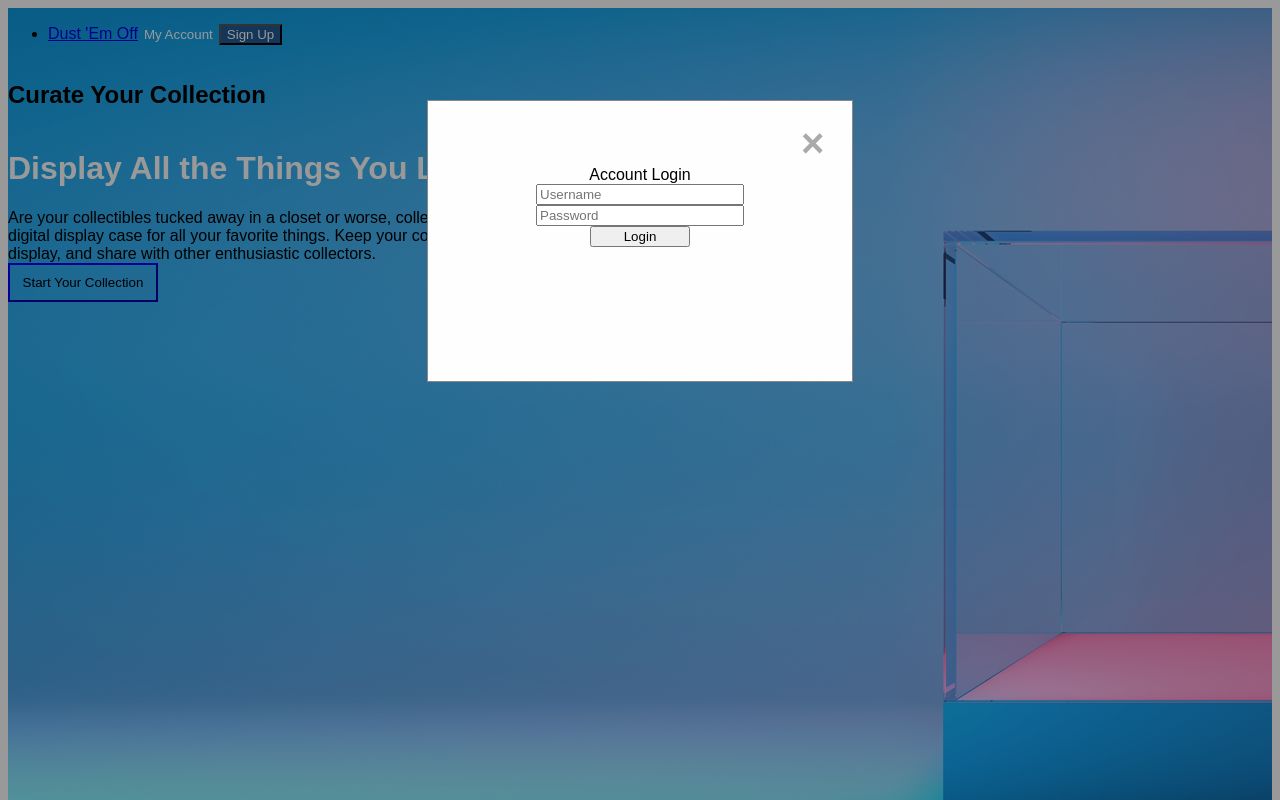
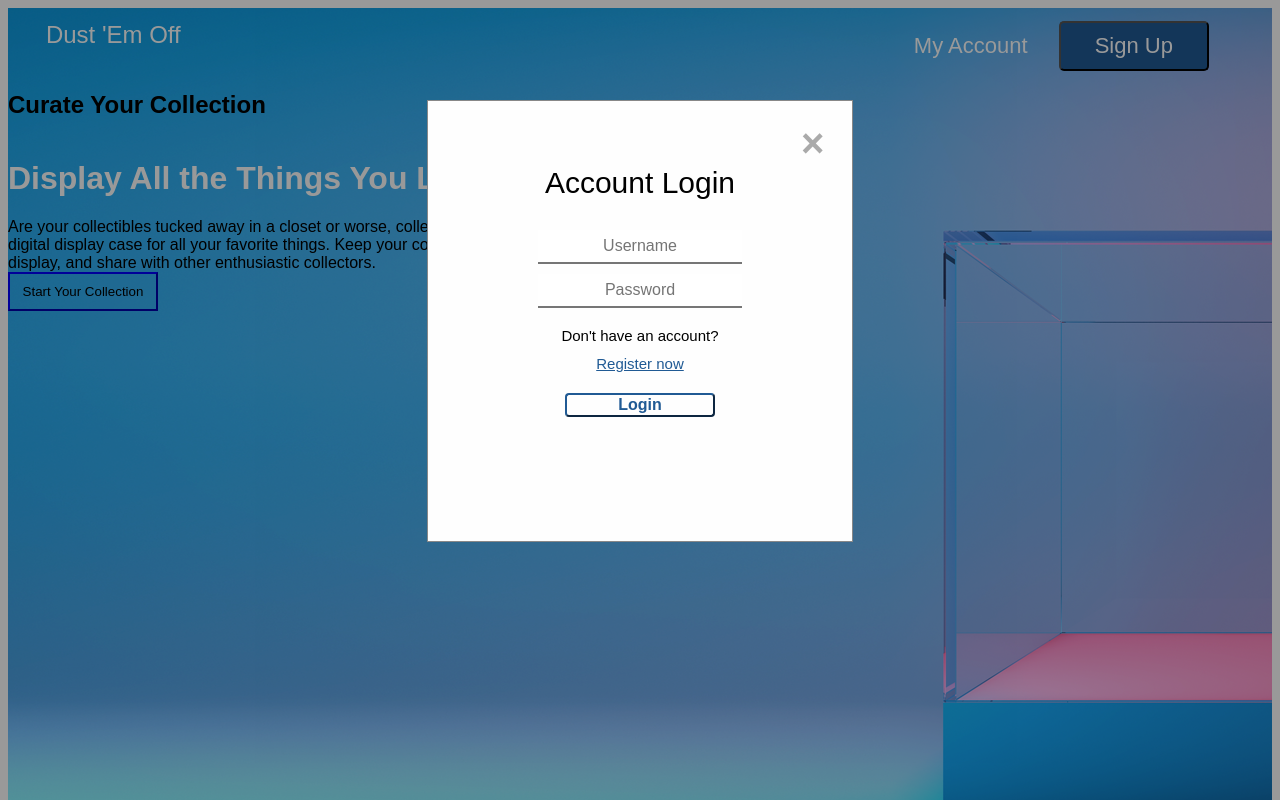
Before and after one commit to Dschulte1982/Dust-em-Off, a React (Create React App) app in the folder client/: page /landing in a window 1280 px wide. Both pictures are taken after a click on the button "My Account". Shown: the top 800 px of the page. Built offline with nearby package versions, Linux system fonts and the light colour scheme; a web font is replaced by a local one.

Commit message:
Signup structure in-place

```diff
--- a/client/src/components/LandingPage.js
+++ b/client/src/components/LandingPage.js
@@ -7,8 +7,8 @@ import NavBar from '../components/NavBar';
 export default function LandingPage(props) {
   return (
       <div id="main-content-container">
+        <nav>{NavBar()}</nav>
         <div id="main-content-body-container">
-          <nav>{NavBar()}</nav>
           <div id="main-content-background-image"></div>
           <div id="main-content-header-1"><h2>Curate Your Collection</h2></div>
           <div id="main-content-header-2"><h1>Display All the Things You Love</h1></div>
--- a/client/src/components/NavBar.js
+++ b/client/src/components/NavBar.js
@@ -9,9 +9,19 @@ export default function NavBar(props) {
         username: '',
         password: ''
     });
+
+    const [user, setUser] = useState({
+        username: '',
+        email: '',
+        firstName: '',
+        lastName: '',
+        password: ''
+    });
+
     const [submitted, setSubmitted] = useState(false);
     const {username, password} = inputs;
     const loggingIn = useSelector(state => state.auth.loggingIn)
+    // const registering = useSelector(state => state.registration.registering)
     const location = useLocation();
 
     const dispatch = useDispatch();
@@ -22,21 +32,38 @@ export default function NavBar(props) {
     }, []);
 
 
-    const openModal = (e) => {
+    const openLoginModal = (e) => {
         e.preventDefault();
-        const modal = document.getElementById("myModal");
+        const registerModal = document.getElementById("register-modal");
+        const modal = document.getElementById("login-modal");
+        registerModal.style.display = "none";
         modal.style.display = "block";
     }
 
-    const closeModal = (e) => {
+    const closeLoginModal = (e) => {
         e.preventDefault();
-        const modal = document.getElementById("myModal");
+        const modal = document.getElementById("login-modal");
+        modal.style.display = "none";
+    }
+
+    const openRegisterModal = (e) => {
+        e.preventDefault();
+        const loginModal = document.getElementById("login-modal");
+        const modal = document.getElementById("register-modal");
+        loginModal.style.display = "none";
+        modal.style.display = "block";
+    }
+
+    const closeRegisterModal = (e) => {
+        e.preventDefault();
+        const modal = document.getElementById("register-modal");
         modal.style.display = "none";
     }
 
     const handleChange = (e) => {
         const { name, value } = e.target;
         setInputs(inputs => ({ ...inputs, [name]: value }));
+        setUser(user => ({ ...user, [name]: value }));
     }
 
     const handleSubmit = (e) => {
@@ -44,29 +71,38 @@ export default function NavBar(props) {
 
         setSubmitted(true);
         if (username && password) {
-            const { from } = location.state || { from: { pathname: "/test" } };
+            const { from } = location.state || { from: { pathname: "/" } };
             dispatch(userActions.login(username, password, from))
+        }
+    }
+
+    const handleRegister = (e) => {
+        e.preventDefault();
+
+        setSubmitted(true);
+        if (user.username && user.email && user.firstName && user.lastName && user.password) {
+            console.log(user.username, user.email, user.firstName, user.lastName)
         }
     }
 
     return (
         <>
-          <ul id="landing-page-nav-list">
-            <li id="landing-page-logo">
+          <div id="landing-page-nav-list">
+            <span id="landing-page-logo">
               <NavLink to="/" activeclass="active" className="nav-bar-link">
                 Dust 'Em Off
               </NavLink>
-              <button id="landing-page-login-button" className="nav-bar-link" onClick={openModal}>
-                My Account
-              </button>
-              <button id="landing-page-signup-button" className="nav-bar-link">
-                Sign Up
-              </button>
-            </li>
-          </ul>
-          <div id="myModal" className="nav-bar-modal">
+            </span>
+            <button id="landing-page-login-button" className="nav-bar-link" onClick={openLoginModal}>
+              My Account
+            </button>
+            <button id="landing-page-signup-button" className="nav-bar-link" onClick={openRegisterModal}>
+              Sign Up
+            </button>
+          </div>
+          <div id="login-modal" className="nav-bar-modal">
             <div className="nav-bar-modal-content">
-              <div className="modal-close" onClick={closeModal}>&times;</div>
+              <div className="modal-close" onClick={closeLoginModal}>&times;</div>
               <form id="nav-bar-login-form" onSubmit={handleSubmit}>
                 <span id="login-form-header">Account Login</span>
                 <input
@@ -85,6 +121,8 @@ export default function NavBar(props) {
                  value={password}
                  onChange={handleChange}
                  />
+                <span id="register-now-header">Don't have an account?</span>
+                <button id="register-now-button" onClick={openRegisterModal}>Register now</button>
                 <button
                  id="login-form-button"
                  type="submit">
@@ -94,6 +132,62 @@ export default function NavBar(props) {
               </form>
             </div>
           </div>
+          <div id="register-modal" className="nav-bar-modal">
+            <div className="nav-bar-modal-content">
+              <div className="modal-close" onClick={closeRegisterModal}>&times;</div>
+              <form id="nav-bar-register-form" onSubmit={handleRegister}>
+                <span id="register-form-header">Register Your Account</span>
+                <input
+                  id="register-form-username"
+                  type="text"
+                  name="username"
+                  placeholder="Username"
+                  value={user.username}
+                  onChange={handleChange}
+                />
+                <input
+                  id="register-form-email"
+                  type="email"
+                  name="email"
+                  placeholder="Email"
+                  value={user.email}
+                  onChange={handleChange}
+                />
+                {/* <input
+                  id="register-form-firstname"
+                  type="text"
+                  name="firstName"
+                  placeholder="First Name"
+                  value={user.firstName}
+                  onChange={handleChange}
+                />
+                <input
+                  id="register-form-lastname"
+                  type="text"
+                  name="lastName"
+                  placeholder="Last Name"
+                  value={user.lastName}
+                  onChange={handleChange}
+                /> */}
+                <input
+                  id="register-form-password"
+                  type="password"
+                  name="password"
+                  placeholder="Password"
+                  value={user.password}
+                  onChange={handleChange}
+                />
+                <span id="login-now-header">Already registered?</span>
+                <button id="login-now-button" onClick={openLoginModal}>Login now</button>
+                <button
+                 id="register-form-button"
+                 type="submit">
+                     {loggingIn && <span className="spinner" />}
+                     Sign Up
+                 </button>
+              </form>
+            </div>
+          </div>
         </>
     )
 }
--- a/client/src/index.css
+++ b/client/src/index.css
@@ -1,22 +1,47 @@
 /* TODO Add site wide styles */
+
+a:link, a:visited {
+    text-decoration: none;
+    color: white;
+}
 
 /* Nav Bar CSS */
 
 #landing-page-nav-list {
-    /* display: flex;
-    flex-direction: column;
-    justify-content: space-between; */
+    font-family: "Montserrat", sans-serif;
+    display: flex;
+    /* flex-direction: row; */
+    justify-content: center;
+    width: 100%;
+    padding-top: 1%;
+}
+
+#landing-page-logo {
+    margin-left: 3%;
+    color: white;
+    font-family: "Monarcha", sans-serif;
+    font-size: 24px;
 }
 
 #landing-page-login-button {
     color: white;
     background: none;
     border: none;
+    font-size: 22px;
+    margin-left: auto;
+    margin-right: 2%;
 }
 
 #landing-page-signup-button {
     background-color: #205A94;
     color: white;
+    font-size: 22px;
+    margin-right: 5%;
+    border-radius: 5px;
+    width: 100%;
+    height: 50px;
+    min-height: 50px;
+    max-width: 150px;
 }
 
 /* The Modal (background) */
@@ -35,7 +60,7 @@
     background-color: rgba(0,0,0,0.4); /* Black w/ opacity */
 }
 
-  /* Modal Content */
+/* Login Modal Content */
 .nav-bar-modal-content {
     display: flex;
     flex-direction: column;
@@ -44,28 +69,84 @@
     padding: 20px;
     border: 1px solid #888;
     width: 30%;
-    height: 30%;
+    height: 400px;
 }
 
 #nav-bar-login-form {
     display: flex;
     flex-direction: column;
+    font-family: "Montserrat", sans-serif;
 }
 
 #login-form-username, #login-form-password {
     width: 100%;
+    height: 30px;
     max-width: 200px;
     align-self: center;
+    border-top: none;
+    border-left: none;
+    border-right: none;
+    margin: 10px 0px 0px 0px;
+    font-family: inherit;
+    text-align: center;
+    font-size: 16px;
+}
+
+#login-form-username:focus, #login-form-password:focus {
+    outline: none;
+}
+
+#login-form-username::placeholder, #login-form-password::placeholder {
+    text-align: center;
+    font-family: inherit;
+    padding-bottom: 15px;
 }
 
 #login-form-header {
     align-self: center;
+    font-family: "Monarcha", sans-serif;
+    font-size: 30px;
+    margin-bottom: 20px;
+}
+
+#register-now-header {
+    margin-top: 5%;
+    align-self: center;
+    font-size: 15px;
+    font-family: inherit;
+}
+
+#register-now-button {
+    align-self: center;
+    width: 100%;
+    max-width: 120px;
+    margin-top: 10px;
+    background: none;
+    border: none;
+    text-decoration: underline;
+    font-size: 15px;
+    color: #205A94;
+    font-family: inherit;
 }
 
 #login-form-button {
     width: 100%;
-      max-width: 100px;
+    max-width: 150px;
     align-self: center;
+    margin-top: 20px;
+    background: none;
+    color: #205A94;
+    border-color: #205A94;
+    border-radius: 4px;
+    outline-color: #205A94;
+    font-size: 16px;
+    font-weight: 700;
+    font-family: inherit;
+}
+
+#login-form-button:hover {
+    background-color: #205A94;
+    color: white;
 }
 
   /* The Close Button */
@@ -84,6 +165,111 @@
     cursor: pointer;
 }
 
+/* Login Modal Content */
+.nav-bar-modal-content {
+    display: flex;
+    flex-direction: column;
+    background-color: #fefefe;
+    margin: auto;
+    padding: 20px;
+    border: 1px solid #888;
+    width: 30%;
+    height: 400px;
+}
+
+#nav-bar-register-form {
+    display: flex;
+    flex-direction: column;
+    font-family: "Montserrat", sans-serif;
+}
+
+#register-form-username,
+#register-form-email,
+#register-form-firstname,
+#register-form-lastname,
+#register-form-password {
+    width: 100%;
+    height: 30px;
+    max-width: 200px;
+    align-self: center;
+    border-top: none;
+    border-left: none;
+    border-right: none;
+    margin: 10px 0px 0px 0px;
+    font-family: inherit;
+    text-align: center;
+    font-size: 16px;
+}
+
+#register-form-username:focus,
+#register-form-email:focus,
+#register-form-firstname:focus,
+#register-form-lastname:focus,
+#register-form-password:focus {
+    outline: none;
+}
+
+#register-form-username::placeholder,
+#register-form-email::placeholder,
+#register-form-firstname::placeholder,
+#register-form-lastname::placeholder,
+#register-form-password::placeholder {
+    text-align: center;
+    font-family: inherit;
+    padding-bottom: 15px;
+}
+
+#register-form-header {
+    align-self: center;
+    font-family: "Monarcha", sans-serif;
+    font-size: 30px;
+    margin-bottom: 20px;
+}
+
+#login-now-header {
+    margin-top: 5%;
+    align-self: center;
+    font-size: 15px;
+    font-family: inherit;
+}
+
+#login-now-button {
+    align-self: center;
+    width: 100%;
+    max-width: 120px;
+    margin-top: 10px;
+    background: none;
+    border: none;
+    text-decoration: underline;
+    font-size: 15px;
+    color: #205A94;
+    font-family: inherit;
+}
+
+#login-now-button:hover {
+
+}
+
+#register-form-button {
+    width: 100%;
+    height: 30px;
+    max-width: 150px;
+    align-self: center;
+    margin-top: 20px;
+    background: none;
+    color: #205A94;
+    border-color: #205A94;
+    border-radius: 4px;
+    outline-color: #205A94;
+    font-size: 16px;
+    font-weight: 700;
+    font-family: inherit;
+}
+
+#register-form-button:hover {
+    background-color: #205A94;
+    color: white;
+}
 
 
 /* Landing Page CSS */
```
Lines whose indentation alone changed are shown as unchanged.
